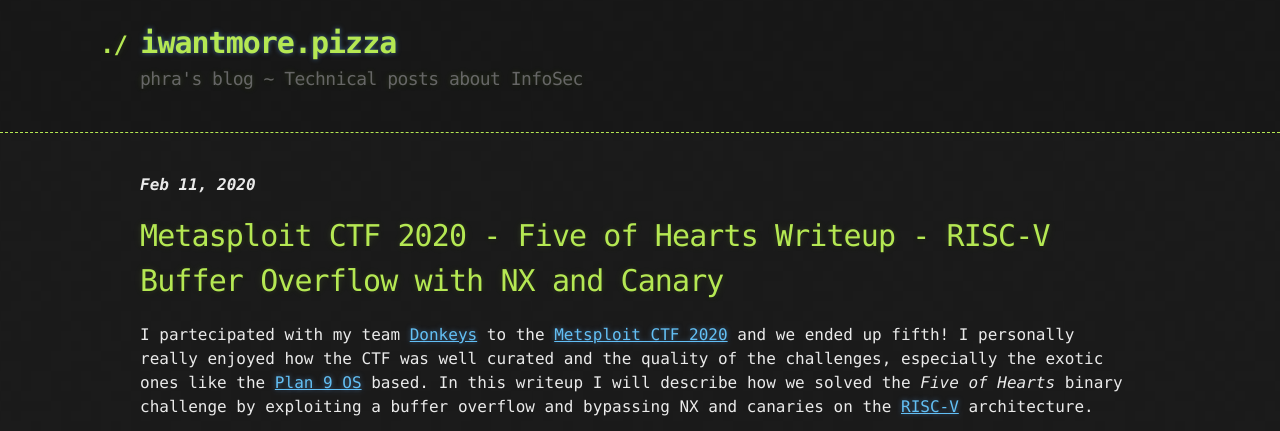
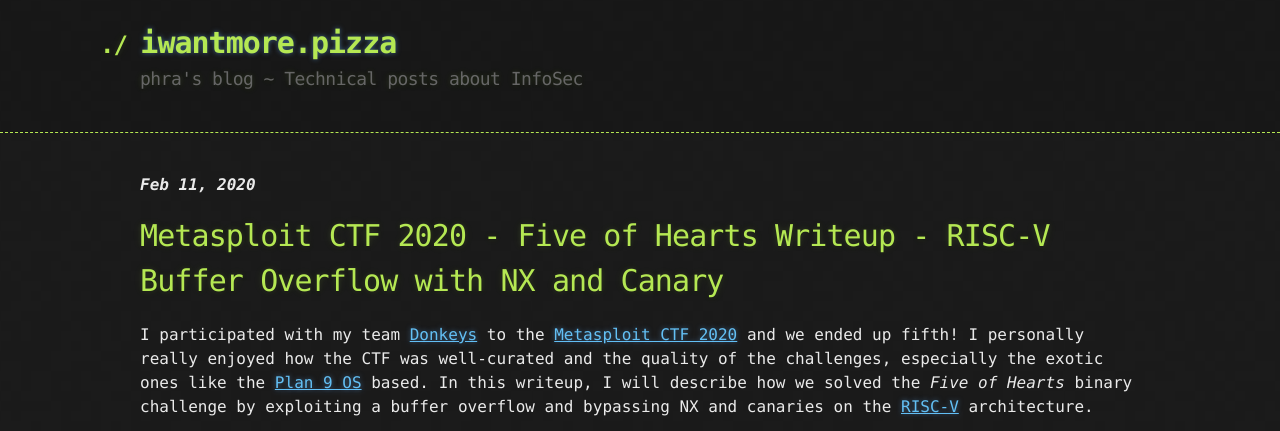
Before and after one commit to phra/phra.github.io, a Jekyll site: the page built from posts/metasploit-ctf-2020-five-of-hearts.md, in a window 1280 px wide and 900 px high, cut to the strip 0-431 px from the top of the window. Built offline with Jekyll 4.4.1, drawn with Linux system fonts in a browser that asks for light colours.

Commit message:
Update metasploit-ctf-2020-five-of-hearts.md

```diff
--- a/posts/metasploit-ctf-2020-five-of-hearts.md
+++ b/posts/metasploit-ctf-2020-five-of-hearts.md
@@ -6,7 +6,7 @@
 
 # Metasploit CTF 2020 - Five of Hearts Writeup - RISC-V Buffer Overflow with NX and Canary
 
-I partecipated with my team [Donkeys](https://metasploitctf.com/team/1023) to the [Metsploit CTF 2020](https://metasploitctf.com/scoreboard) and we ended up fifth! I personally really enjoyed how the CTF was well curated and the quality of the challenges, especially the exotic ones like the [Plan 9 OS](https://en.wikipedia.org/wiki/Plan_9_from_Bell_Labs) based. In this writeup I will describe how we solved the _Five of Hearts_ binary challenge by exploiting a buffer overflow and bypassing NX and canaries on the [RISC-V](https://en.wikipedia.org/wiki/RISC-V) architecture.
+I participated with my team [Donkeys](https://metasploitctf.com/team/1023) to the [Metasploit CTF 2020](https://metasploitctf.com/scoreboard) and we ended up fifth! I personally really enjoyed how the CTF was well-curated and the quality of the challenges, especially the exotic ones like the [Plan 9 OS](https://en.wikipedia.org/wiki/Plan_9_from_Bell_Labs) based. In this writeup, I will describe how we solved the _Five of Hearts_ binary challenge by exploiting a buffer overflow and bypassing NX and canaries on the [RISC-V](https://en.wikipedia.org/wiki/RISC-V) architecture.
 
 <script id="asciicast-R0cCGFINFT2rrEdBUF36dc7Py" src="https://asciinema.org/a/R0cCGFINFT2rrEdBUF36dc7Py.js" async></script>
 
```
